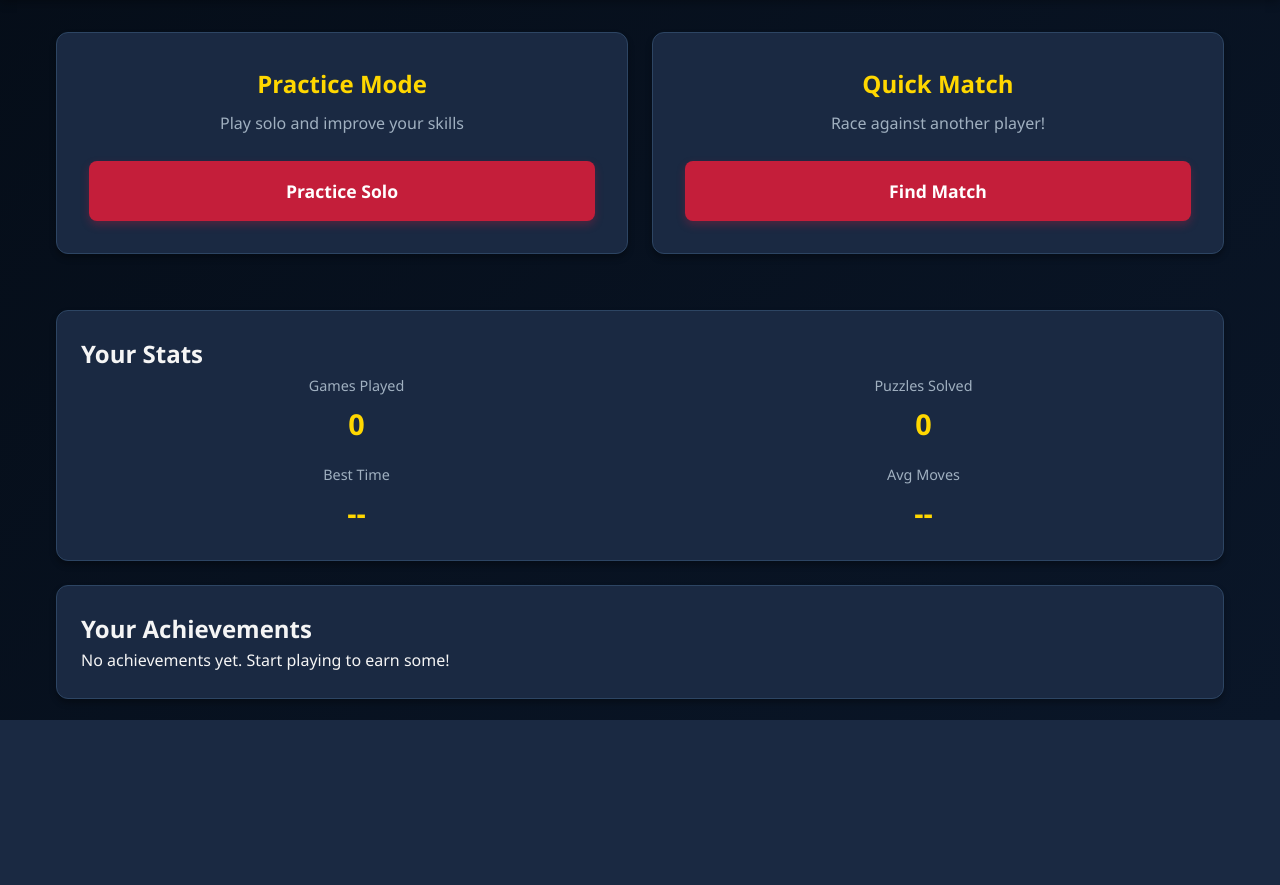
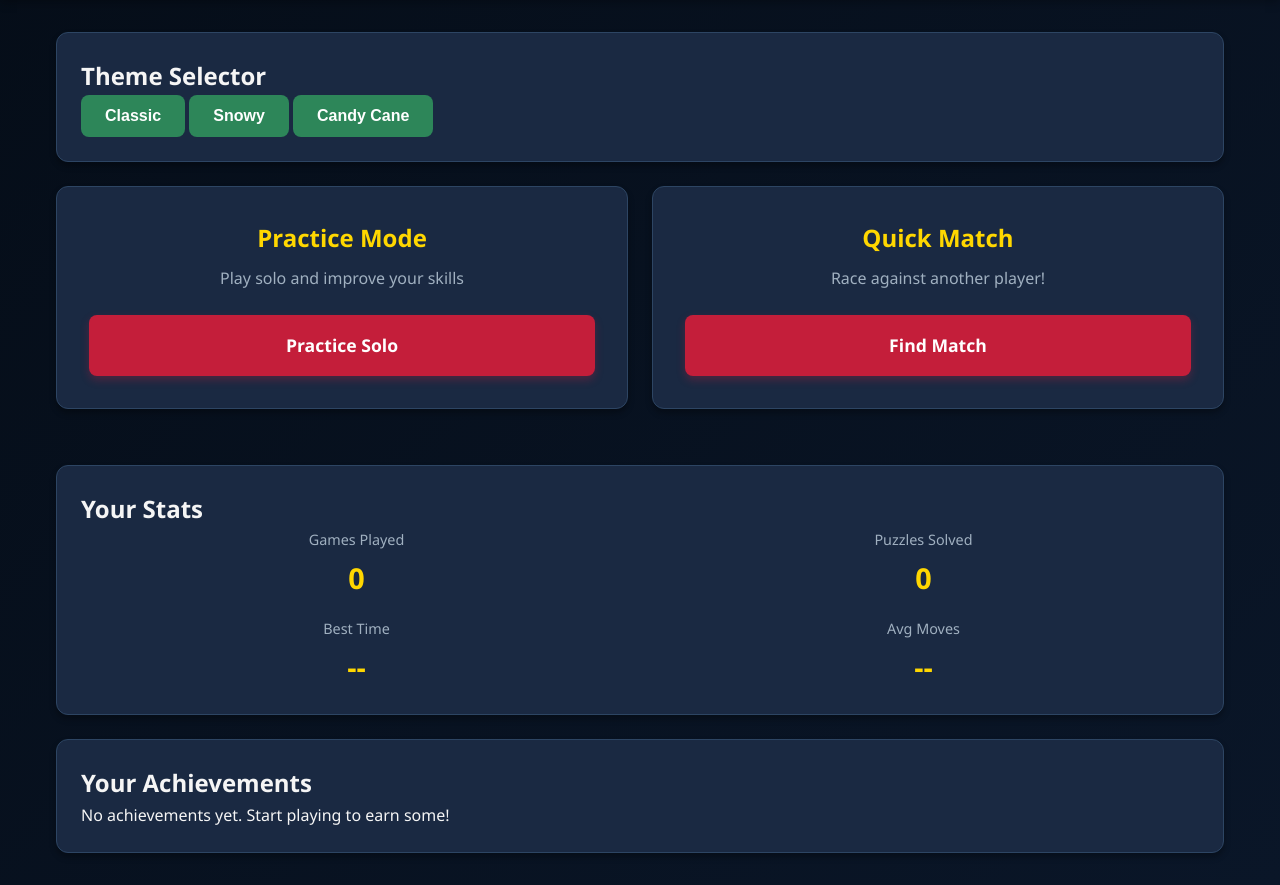
Before and after one commit to JulianBoolean03/FInal-Project, a PHP site: page /lobby.php in a window 1280 px wide. Shown: the part 80-965 px from the top of the page. Before the commit the page ends 800 px from the top, so only its background shows below. Run offline with PHP 8.4, Linux system fonts and the light colour scheme; the visitor is signed in with stand-in values (Sample User, id 1); data comes from the database, SQL or seed files in the repository; data that the repository does not hold is empty.

Commit message:
Add options to change theme

```diff
--- a/api/chat_poll.php
+++ b/api/chat_poll.php
@@ -36,6 +36,7 @@ if ($stmt) {
     while ($row = $stmt->fetch(PDO::FETCH_ASSOC)) {
         $messages[] = [
             'id' => $row['id'],
+            'user_id' => $row['user_id'],
             'username' => $row['username'],
             'message' => $row['message'],
             'time' => date('g:i A', strtotime($row['created_at']))
--- /dev/null
+++ b/assets/js/theme.js
@@ -0,0 +1,8 @@
+function applySavedTheme() {
+    const savedTheme = localStorage.getItem('selectedTheme') || 'theme-classic';
+    document.body.classList.remove('theme-classic', 'theme-snowy', 'theme-candycane');
+    document.body.classList.add(savedTheme);
+}
+
+// Run on page load
+document.addEventListener('DOMContentLoaded', applySavedTheme);
--- a/game.php
+++ b/game.php
@@ -203,6 +203,8 @@ if (!$gameId) {
 
     <script src="assets/js/common.js"></script>
     <script src="assets/js/game.js"></script>
+    <script src="assets/js/theme.js"></script>
+
     <script>
         const roomId = <?php echo $roomId; ?>;
         const gameId = <?php echo $gameId ?? 'null'; ?>;
--- a/index.php
+++ b/index.php
@@ -166,5 +166,7 @@ $success = $_GET['success'] ?? '';
             }
         });
     </script>
+    <script src="assets/js/theme.js"></script>
+
 </body>
 </html>
--- a/lobby.php
+++ b/lobby.php
@@ -61,6 +61,17 @@ $success = $_GET['success'] ?? '';
     </nav>
 
     <div class="container">
+        <!-- Theme Selector -->
+        <div class="card">
+            <h2>Theme Selector</h2>
+            <div class="theme-options">
+                <button class="btn btn-secondary" data-theme="theme-classic">Classic</button>
+                <button class="btn btn-secondary" data-theme="theme-snowy">Snowy</button>
+                <button class="btn btn-secondary" data-theme="theme-candycane">Candy Cane</button>
+            </div>
+        </div>
+
+
         <?php if ($error === 'room_full'): ?>
             <div class="alert alert-error">Room is full.</div>
         <?php elseif ($error === 'invalid_code'): ?>
@@ -121,6 +132,34 @@ $success = $_GET['success'] ?? '';
         } else {
             Lobby.initLobby();
         }
+
+        //Theme Switching via JavaScript
+        function updateActiveButton(theme) {
+            document.querySelectorAll('.theme-options button').forEach(btn => {
+                btn.classList.toggle('active', btn.getAttribute('data-theme') === theme);
+            });
+        }
+
+        document.querySelectorAll('.theme-options button').forEach(btn => {
+            btn.addEventListener('click', () => {
+                const selectedTheme = btn.getAttribute('data-theme');
+
+                // Remove previous used theme classes
+                document.body.classList.remove('theme-classic', 'theme-snowy', 'theme-candycane');
+
+                // Apply selected theme to lobby
+                document.body.classList.add(selectedTheme);
+
+                // Save preference in localStorage
+                localStorage.setItem('selectedTheme', selectedTheme);
+            });
+        });
+
+        // Apply saved theme on page load
+        const savedTheme = localStorage.getItem('selectedTheme') || 'theme-classic';
+        document.body.classList.add(savedTheme);
+        updateActiveButton(savedTheme);
     </script>
+    <script src="assets/js/theme.js"></script>
 </body>
 </html>
--- a/practice.php
+++ b/practice.php
@@ -144,5 +144,6 @@ $opponentId = $_GET['opponent_id'] ?? 0;
             Practice.init(userId);
         }
     </script>
+    <script src="assets/js/theme.js"></script>
 </body>
 </html>
--- a/quick_match.php
+++ b/quick_match.php
@@ -30,3 +30,4 @@ if ($waitingPlayer) {
 ?>
 <!DOCTYPE html><html><head><title>Finding Match...</title><link rel="stylesheet" href="assets/css/styles.css"></head><body class="theme-classic"><div style="display:flex;align-items:center;justify-content:center;height:100vh;flex-direction:column;"><h1>🎄 Finding Opponent... 🎄</h1><p>Waiting for another player...</p><div class="spinner" style="border:4px solid #f3f3f3;border-top:4px solid #3498db;border-radius:50%;width:50px;height:50px;animation:spin 1s linear infinite;margin:20px;"></div><a href="lobby.php" class="btn btn-danger">Cancel</a></div><style>@keyframes spin{0%{transform:rotate(0deg)}100%{transform:rotate(360deg)}}</style><script>setTimeout(()=>{window.location.reload();},500);</script></body></html>
 <?php } ?>
+<script src="assets/js/theme.js"></script>
--- a/ranking.php
+++ b/ranking.php
@@ -127,5 +127,6 @@ if ($stmt) {
 
         Ranking.init(roomId, userId);
     </script>
+    <script src="assets/js/theme.js"></script>
 </body>
 </html>
--- a/story.php
+++ b/story.php
@@ -103,6 +103,7 @@ if (!$story) {
 
     <script src="assets/js/common.js"></script>
     <script src="assets/js/story.js"></script>
+    <script src="assets/js/theme.js"></script>
     <script>
         const roomId = <?php echo $roomId; ?>;
         Story.init(roomId);
```
Also changed, not shown: race.php (+26 -7 lines).
